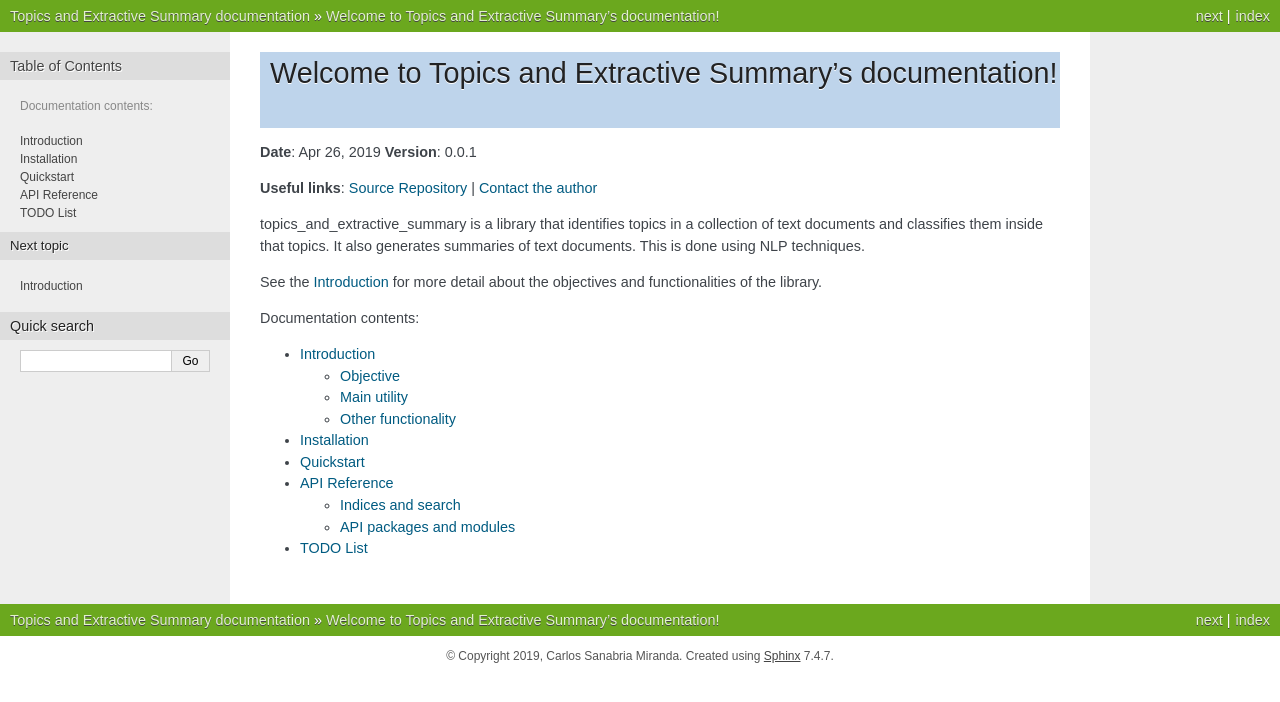
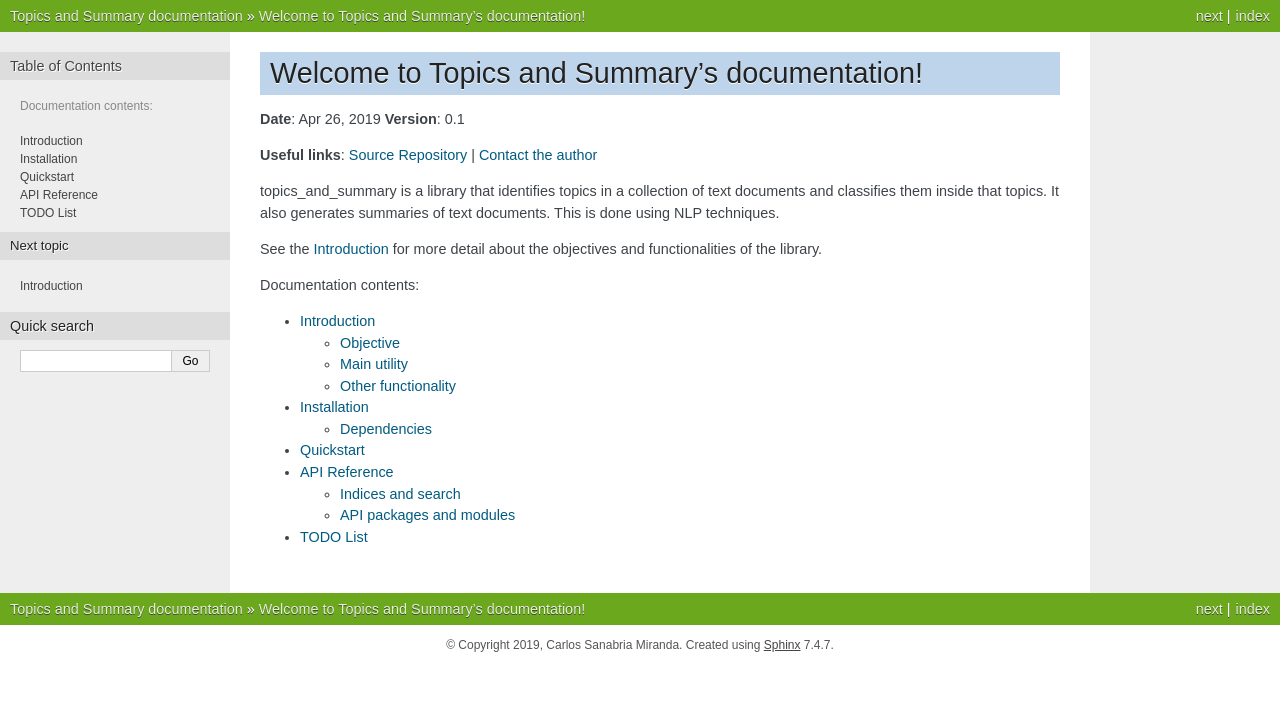
Before and after one commit to CarlosSanabriaM/topics_and_summary, a Sphinx documentation site: the page built from topics-and-extractive-summary-project/docs/source/index.rst, in a window 1280 px wide. Shown: the top 702 px of the page. Built offline with Sphinx 7.4.7, drawn with Linux system fonts in a browser that asks for light colours.

Commit message:
Added requirements.txt and removed keras_embedding from source code.

```diff
--- a/topics-and-extractive-summary-project/docs/source/conf.py
+++ b/topics-and-extractive-summary-project/docs/source/conf.py
@@ -19,12 +19,12 @@
 
 # -- Project information -----------------------------------------------------
 
-project = 'Topics and Extractive Summary'
+project = 'Topics and Summary'
 copyright = '2019, Carlos Sanabria Miranda'
 author = 'Carlos Sanabria Miranda'
 
 # The short X.Y version
-version = '0.0.1'
+version = '0.1'
 # The full version, including alpha/beta/rc tags
 release = ''
 
@@ -106,7 +106,7 @@
 # -- Options for HTMLHelp output ---------------------------------------------
 
 # Output file base name for HTML help builder.
-htmlhelp_basename = 'TopicsandExtractiveSummarydoc'
+htmlhelp_basename = 'TopicsandSummarydoc'
 
 # -- Options for LaTeX output ------------------------------------------------
 
@@ -132,7 +132,7 @@
 # (source start file, target name, title,
 #  author, documentclass [howto, manual, or own class]).
 latex_documents = [
-    (master_doc, 'TopicsandExtractiveSummary.tex', 'Topics and Extractive Summary Documentation',
+    (master_doc, 'TopicsandSummary.tex', 'Topics and Summary Documentation',
      'Carlos Sanabria Miranda', 'manual'),
 ]
 
@@ -141,7 +141,7 @@
 # One entry per manual page. List of tuples
 # (source start file, name, description, authors, manual section).
 man_pages = [
-    (master_doc, 'topicsandextractivesummary', 'Topics and Extractive Summary Documentation',
+    (master_doc, 'topicsandsummary', 'Topics and Summary Documentation',
      [author], 1)
 ]
 
@@ -151,8 +151,8 @@
 # (source start file, target name, title, author,
 #  dir menu entry, description, category)
 texinfo_documents = [
-    (master_doc, 'TopicsandExtractiveSummary', 'Topics and Extractive Summary Documentation',
-     author, 'TopicsandExtractiveSummary', 'One line description of project.',
+    (master_doc, 'TopicsandSummary', 'Topics and Summary Documentation',
+     author, 'TopicsandSummary', 'One line description of project.',
      'Miscellaneous'),
 ]
 
--- a/topics-and-extractive-summary-project/docs/source/index.rst
+++ b/topics-and-extractive-summary-project/docs/source/index.rst
@@ -1,13 +1,13 @@
-Welcome to Topics and Extractive Summary's documentation!
+Welcome to Topics and Summary's documentation!
 =========================================================
 
 **Date**: |today| **Version**: |version|
 
 **Useful links**:
-`Source Repository <http://madbd1000.accenture.com:8081/topics_and_extractive_summary>`__ |
+`Source Repository <madbd1000.accenture.com:8081/carlos.sanabria/topic_and_extractivesummary>`__ |
 `Contact the author <mailto:carlos.sanabria@accenture.com>`__
 
-topics_and_extractive_summary is a library that identifies topics in a collection
+topics_and_summary is a library that identifies topics in a collection
 of text documents and classifies them inside that topics. It also generates summaries
 of text documents. This is done using NLP techniques.
 
```
Also changed, not shown: topics-and-extractive-summary-project/docs/source/usage/installation.rst (+18 -1 lines), 2 other files.
